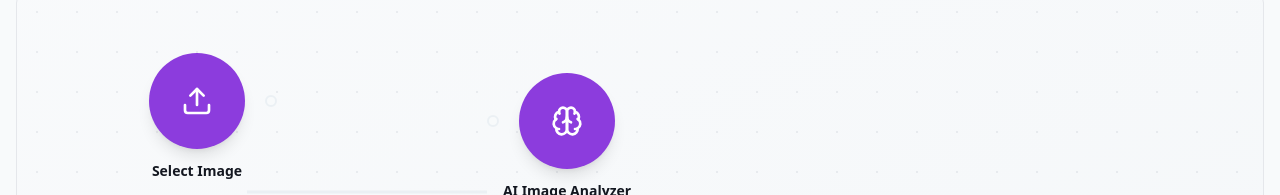
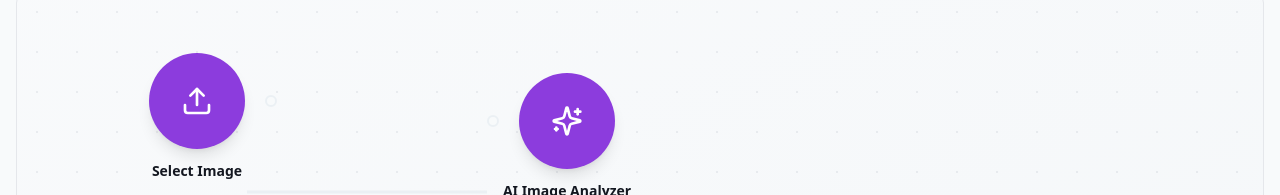
Before and after one commit to PetrLamac/Make-assignment-lovable, a React (Vite) app: page / in a window 1280 px wide. Shown: the part 206-401 px from the top of the page. Built offline with nearby package versions, Linux system fonts and the light colour scheme; the HTML template or start-up script is replaced by a standard one.

Commit message:
Update AI Image Analyzer icon

```diff
--- a/src/components/WorkflowCanvas.tsx
+++ b/src/components/WorkflowCanvas.tsx
@@ -1,5 +1,5 @@
 import { useState, useRef } from "react";
-import { Upload, Brain, RotateCcw, Play, Link } from "lucide-react";
+import { Upload, Sparkles, RotateCcw, Play, Link } from "lucide-react";
 import { Button } from "@/components/ui/button";
 import { Input } from "@/components/ui/input";
 import { Select, SelectContent, SelectItem, SelectTrigger, SelectValue } from "@/components/ui/select";
@@ -288,7 +288,7 @@ const WorkflowCanvas = () => {
         <WorkflowModule
           id="analyze"
           title="AI Image Analyzer"
-          icon={<Brain className="h-8 w-8" />}
+          icon={<Sparkles className="h-8 w-8" />}
           status={moduleStatuses.analyze}
           position={{ x: 550, y: 200 }}
           hasInput={true}
```
